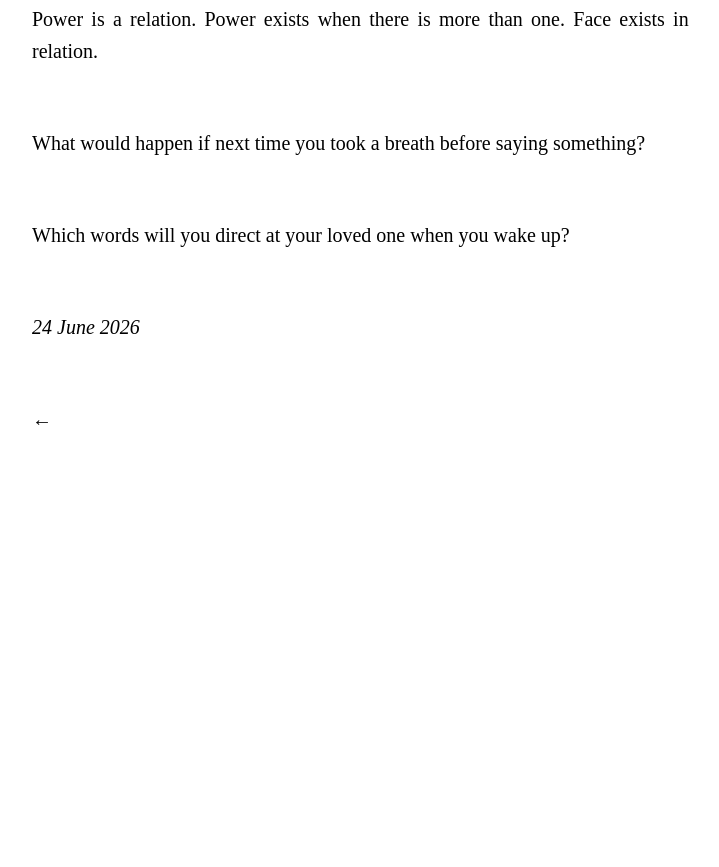
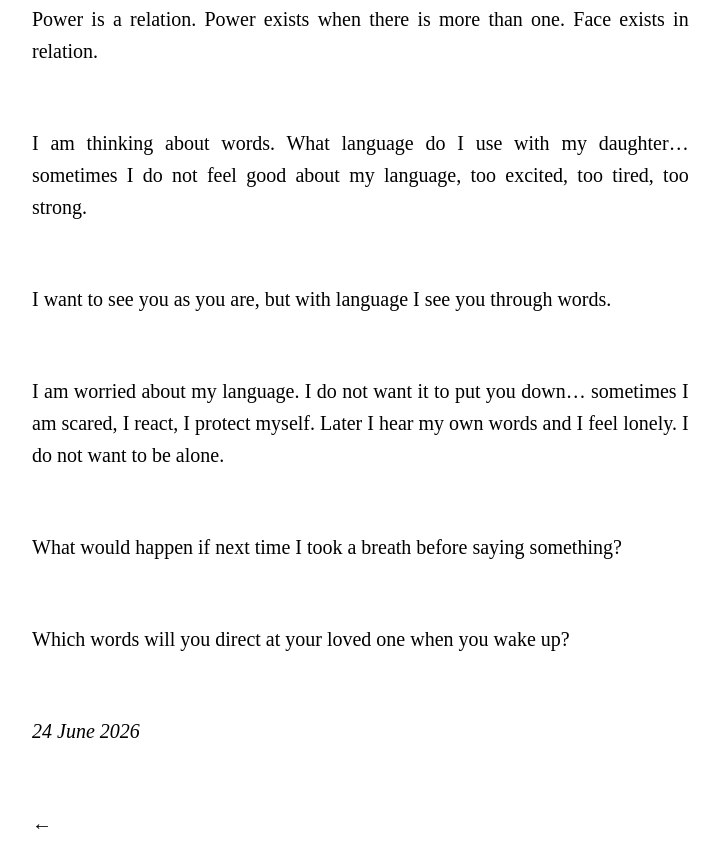
Before and after one commit to RomansBermans/romans-bermans, an Eleventy site: page src/writing/language-is-a-hand/index.md in a window 1280 px wide. Shown: the part 1478-2345 px from the top of the page, without its empty margins (108-827 px from the left). Before the commit the page ends 1973 px from the top, so only its background shows below. Built offline with nearby package versions, Linux system fonts and the light colour scheme; Eleventy itself is replaced by a stand-in of ours; files that its build step writes are made by us from their sources.

Commit message:
Publish.

```diff
--- a/src/writing/language-is-a-hand/index.md
+++ b/src/writing/language-is-a-hand/index.md
@@ -22,6 +22,12 @@ Language can pull you up or push you down. It can drag you or lead you. It can b
 
 Power is a relation. Power exists when there is more than one. Face exists in relation.
 
-What would happen if next time you took a breath before saying something?
+I am thinking about words. What language do I use with my daughter… sometimes I do not feel good about my language, too excited, too tired, too strong.
+
+I want to see you as you are, but with language I see you through words.
+
+I am worried about my language. I do not want it to put you down… sometimes I am scared, I react, I protect myself. Later I hear my own words and I feel lonely. I do not want to be alone.
+
+What would happen if next time I took a breath before saying something?
 
 Which words will you direct at your loved one when you wake up?
```
